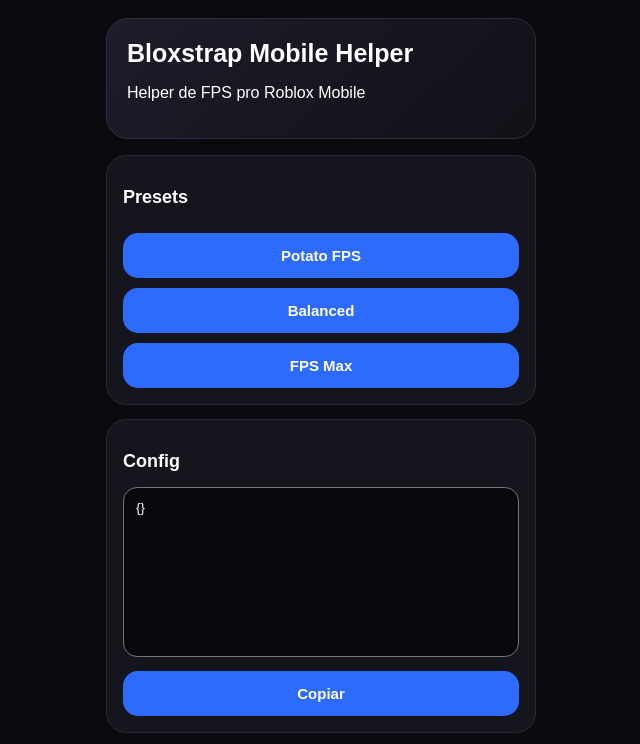
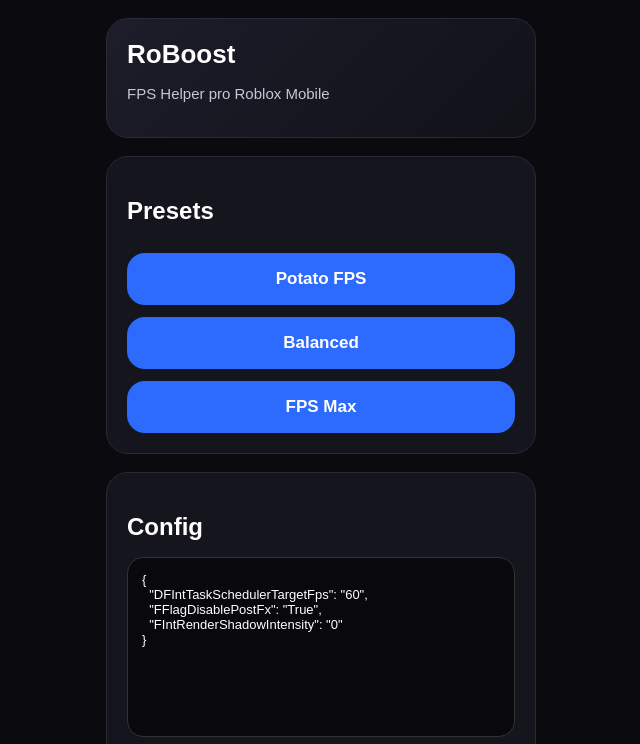
Before and after one commit to deathlanger66/Roblox-sem-Lag, a website: page www/index.html in a window 1280 px wide. Both pictures are taken after a click on the button "Potato FPS". Shown: the top 744 px of the page, without its empty margins (319-959 px from the left). Drawn offline with Linux system fonts and the light colour scheme.

Commit message:
Update index.html

```diff
--- a/www/index.html
+++ b/www/index.html
@@ -1,10 +1,10 @@
-
 <!DOCTYPE html>
 <html lang="pt-BR">
 <head>
   <meta charset="UTF-8">
   <meta name="viewport" content="width=device-width, initial-scale=1.0">
-  <title>Bloxstrap Mobile Helper</title>
+  <title>RoBoost</title>
+
   <style>
     * {
       box-sizing: border-box;
@@ -13,9 +13,9 @@
 
     body {
       margin: 0;
+      padding: 18px;
       background: #0b0b0f;
       color: white;
-      padding: 18px;
     }
 
     .app {
@@ -23,96 +23,129 @@
       margin: auto;
     }
 
+    .card {
+      background: #15151e;
+      border: 1px solid #292938;
+      border-radius: 22px;
+      padding: 20px;
+      margin-bottom: 18px;
+    }
+
     .header {
       background: linear-gradient(135deg, #1d1d2b, #111118);
-      border: 1px solid #2d2d3d;
-      border-radius: 22px;
-      padding: 20px;
-      margin-bottom: 16px;
     }
 
     h1 {
       margin: 0;
-      font-size: 25px;
+      font-size: 26px;
     }
 
     h2 {
-      font-size: 18px;
+      margin-bottom: 16px;
     }
 
-    .card {
-      background: #15151e;
-      border: 1px solid #292938;
-      border-radius: 20px;
-      padding: 16px;
-      margin-bottom: 14px;
+    p {
+      color: #c7c7d4;
+      font-size: 15px;
     }
 
     button {
       width: 100%;
       border: none;
-      border-radius: 15px;
-      padding: 14px;
-      margin-top: 10px;
+      border-radius: 18px;
+      padding: 16px;
+      margin-top: 12px;
       background: #2d6bff;
       color: white;
+      font-size: 17px;
       font-weight: bold;
-      font-size: 15px;
     }
 
     textarea {
       width: 100%;
-      height: 170px;
+      height: 180px;
       background: #08080d;
       color: white;
-      border-radius: 14px;
-      padding: 12px;
+      border: 1px solid #333;
+      border-radius: 16px;
+      padding: 14px;
       resize: none;
+      font-size: 13px;
     }
   </style>
 </head>
+
 <body>
   <main class="app">
-    <section class="header">
-      <h1>Bloxstrap Mobile Helper</h1>
-      <p>Helper de FPS pro Roblox Mobile</p>
+
+    <section class="card header">
+      <h1>RoBoost</h1>
+      <p>FPS Helper pro Roblox Mobile</p>
     </section>
 
     <section class="card">
       <h2>Presets</h2>
-      <button onclick="setPreset('potato')">Potato FPS</button>
-      <button onclick="setPreset('balanced')">Balanced</button>
-      <button onclick="setPreset('max')">FPS Max</button>
+      <button id="potatoBtn">Potato FPS</button>
+      <button id="balancedBtn">Balanced</button>
+      <button id="maxBtn">FPS Max</button>
     </section>
 
     <section class="card">
       <h2>Config</h2>
       <textarea id="output">{}</textarea>
-      <button onclick="copyConfig()">Copiar</button>
+      <button id="copyBtn">Copiar Config</button>
     </section>
 
     <section class="card">
-      <button onclick="openRoblox()">Abrir Roblox</button>
+      <button id="openBtn">Abrir Roblox</button>
     </section>
+
   </main>
 
   <script>
+    const output = document.getElementById("output");
+
     const presets = {
       potato: {
         "DFIntTaskSchedulerTargetFps": "60",
+        "FFlagDisablePostFx": "True",
+        "FIntRenderShadowIntensity": "0"
+      },
+
+      balanced: {
+        "DFIntTaskSchedulerTargetFps": "60",
         "FFlagDisablePostFx": "True"
       },
-      balanced: {
-        "DFIntTaskSchedulerTargetFps": "60"
-      },
+
       max: {
-        "DFIntTaskSchedulerTargetFps": "120"
+        "DFIntTaskSchedulerTargetFps": "120",
+        "FFlagDisablePostFx": "True",
+        "FIntRenderShadowIntensity": "0"
       }
     };
 
-    function setPreset(name) {
-      document.getElementById("output").value =
-        JSON.stringify(presets[name], null, 2);
-    }
+    document.getElementById("potatoBtn").addEventListener("click", function () {
+      output.value = JSON.stringify(presets.potato, null, 2);
+    });
 
-    function copyConfig() {
+    document.getElementById("balancedBtn").addEventListener("click", function () {
+      output.value = JSON.stringify(presets.balanced, null, 2);
+    });
+
+    document.getElementById("maxBtn").addEventListener("click", function () {
+      output.value = JSON.stringify(presets.max, null, 2);
+    });
+
+    document.getElementById("copyBtn").addEventListener("click", function () {
+      output.select();
+      document.execCommand("copy");
+      alert("Config copiada!");
+    });
+
+    document.getElementById("openBtn").addEventListener("click", function () {
+      window.location.href = "roblox://";
+    });
+  </script>
+
+</body>
+</html>
```
